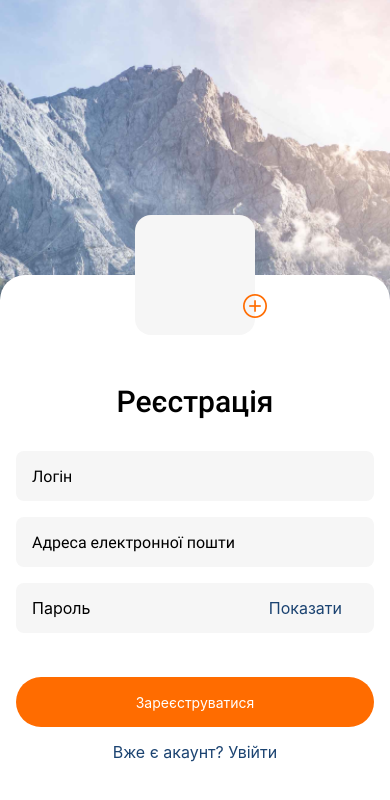
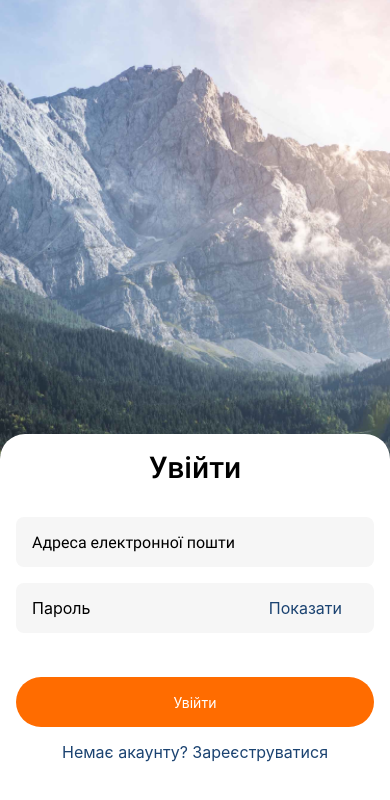
Before and after one commit to Dimitri-Y/AwesomeProject-React_native-, a React Native app: screen / in a window 390 px wide. Shown: the top 800 px of the page. Built offline with nearby package versions, Linux system fonts and the light colour scheme.

Commit message:
add logistic for RegisterScreen,LoginScreen

```diff
--- a/App.js
+++ b/App.js
@@ -10,8 +10,18 @@ import { useFonts } from 'expo-font';
 import RegistrationScreen from './src/screens/RegistrationScreen';
 import LoginScreen from './src/screens/LoginScreen';
 import PostScreen from './src/screens/PostScreen';
+import { useEffect, useState } from 'react';
+import AsyncStorage from '@react-native-async-storage/async-storage';
 
 export default function App() {
+  const [contacts, setContacts] = useState(
+    [] // () => {return JSON.parse(AsyncStorage.getItem('constacts')) ?? [];}
+  );
+
+  // useEffect(() => {
+  //   AsyncStorage.setItem('contacts', JSON.stringify(contacts));
+  // }, [contacts]);
+
   const [fontsLoaded] = useFonts({
     'Roboto-400': require('./assets/fonts/Roboto-Regular.ttf'),
     'Roboto-500': require('./assets/fonts/Roboto-Medium.ttf'),
@@ -20,11 +30,34 @@ export default function App() {
   if (!fontsLoaded) {
     return null;
   }
+
+  const onSubmitRegister = contactData => {
+    const { login, email, password } = contactData;
+    const isDuplicateLogin = contacts.some(
+      contact => contact.login.toLowerCase() === login.toLowerCase()
+    );
+    if (isDuplicateLogin) {
+      return window.alert(` This name,${login}, is already in contacts!`);
+    }
+    const isDuplicateEmail = contacts.some(
+      contact => contact.email.toLowerCase() === email.toLowerCase()
+    );
+    if (isDuplicateEmail) {
+      return window.alert(` This email,${email}, is already in contacts!`);
+    }
+    setContacts([...contacts, contactData]);
+    console.log(`Register:${login} ${email},${password}`);
+  };
+
+  const onSubmitLogin = contactData => {
+    const { email, password } = contactData;
+    console.log(`Login:${email},${password}`);
+  };
   return (
     <TouchableWithoutFeedback onPress={Keyboard.dismiss}>
       <View style={styles.container}>
-        <RegistrationScreen></RegistrationScreen>
-        {/* <LoginScreen></LoginScreen> */}
+        {/* <RegistrationScreen onSubmit={onSubmitRegister}></RegistrationScreen> */}
+        <LoginScreen onSubmit={onSubmitLogin}></LoginScreen>
         {/* <PostScreen></PostScreen> */}
         <StatusBar style="auto" />
       </View>
--- a/app.json
+++ b/app.json
@@ -11,16 +11,15 @@
       "resizeMode": "contain",
       "backgroundColor": "#ffffff"
     },
-    "assetBundlePatterns": [
-      "**/*"
-    ],
+    "assetBundlePatterns": ["**/*"],
     "ios": {
       "supportsTablet": true
     },
     "android": {
       "adaptiveIcon": {
         "foregroundImage": "./assets/adaptive-icon.png",
-        "backgroundColor": "#ffffff"
+        "backgroundColor": "#ffffff",
+        "softwareKeyboardLayoutMode": "pan"
       }
     },
     "web": {
--- a/package.json
+++ b/package.json
@@ -9,6 +9,7 @@
     "web": "expo start --web"
   },
   "dependencies": {
+    "@react-native-async-storage/async-storage": "^1.19.3",
     "expo": "~49.0.8",
     "expo-font": "~11.4.0",
     "expo-status-bar": "~1.6.0",
--- a/src/components/LoginForm.jsx
+++ b/src/components/LoginForm.jsx
@@ -10,10 +10,41 @@ const ArrayInput=[
   }
 ]
 
-const LoginForm = () => {
+const LoginForm = ({onSubmit}) => {
   const [isFocused1,SetIsFocused1]=useState(false);
   const [isFocused2,SetIsFocused2]=useState(false);
-  const [isFocused3,SetIsFocused3]=useState(false);
+  const [email, setEmail] = useState('');
+  const [password, setPassword] = useState('');
+  const [secureText,setSecureText]=useState(true);
+
+  const handleChange = evt => {
+  const { name, value } = evt.target;
+  switch (name) {
+      case 'email':
+          setEmail(value);
+          break;
+    case 'password':
+      setPassword(value);
+          break;
+      default:
+      break;
+  }
+};
+
+const handleSubmit = event => {
+  const contactData = {
+    email:email,
+    password: password,
+  };
+
+  onSubmit(contactData);
+  setPassword('');
+  setEmail('');
+};
+
+  const passShow=event=>{
+    setSecureText(!secureText?true:false);
+  }
 
   return (
     <View style={styles.login_form}>
@@ -43,7 +74,9 @@ const LoginForm = () => {
     onFocus={()=>{SetIsFocused1(true)}}
     onBlur={()=>{SetIsFocused1(false)}}
     style={isFocused1?[styles.input,styles.inputIsFocused]:[styles.input]}
-    />
+    value={email}
+    onChangeText={setEmail}
+          />
       <View style={styles.input_pass_BG}>
       <TextInput
           type="password"
@@ -51,16 +84,20 @@ const LoginForm = () => {
           pattern="(?=.*\d)(?=.*[a-z])(?=.*[A-Z]).{7}"
           title="Must contain at least one number and one uppercase and lowercase letter and at least 8 or more characters"
           placeholder="Пароль"
-          secureTextEntry={true}
+          secureTextEntry={secureText}
           autoCapitalize='none'
           onFocus={()=>{SetIsFocused2(true)}}
           onBlur={()=>{SetIsFocused2(false)}}
           style={isFocused2?[styles.inputMailPass,styles.inputIsFocused]:[styles.inputMailPass]}
+          value={password}
+          onChangeText={setPassword}
       >
       </TextInput>
       <TouchableOpacity
           style={styles.passShow}
           activeOpacity={0.5}
+          onPress={passShow}
+
         >
           <Text style={styles.passShowText}>Показати</Text>
         </TouchableOpacity>
@@ -68,6 +105,7 @@ const LoginForm = () => {
         <TouchableOpacity
           style={styles.loginButton}
           activeOpacity={0.5}
+          onPress={handleSubmit}
         >
           <Text style={styles.loginButtonText}>Увійти</Text>
         </TouchableOpacity>
--- a/src/components/RegistrationForm.jsx
+++ b/src/components/RegistrationForm.jsx
@@ -1,6 +1,8 @@
 import { Text, TextInput, View,ScrollView,TouchableOpacity,StyleSheet } from 'react-native';
-import  {nanoid}  from 'nanoid';
 import { useState,useReducer } from 'react';
+
+import { customAlphabet } from 'nanoid/non-secure';
+const nanoid = customAlphabet('abcdefghijklmnopqrstuvwxyz0123456789', 10);
 
 const ArrayInput=[
   {
@@ -14,12 +16,50 @@ const ArrayInput=[
   }
 ]
 
-const RegistrationForm = () => {
+
+const RegistrationForm = ({onSubmit}) => {
   const [isFocused1,SetIsFocused1]=useState(false);
   const [isFocused2,SetIsFocused2]=useState(false);
   const [isFocused3,SetIsFocused3]=useState(false);
   // const [state, dispatch] = useReducer(reducer, {isFocused1:false,isFocused2:false,isFocused3:false})
+ const [login, setLogin] = useState('');
+  const [email, setEmail] = useState('');
+  const [password, setPassword] = useState('');
+  const [secureText,setSecureText]=useState(true);
 
+  const handleChange = evt => {
+    const { name, value } = evt.target;
+  switch (name) {
+      case 'login':
+          setName(value);
+          break;
+      case 'email':
+          setEmail(value);
+          break;
+    case 'password':
+      setPassword(value);
+          break;
+      default:
+      break;
+  }
+};
+
+const handleSubmit = event => {
+  const contactData = {
+    email:email,
+    login: login,
+    password: password,
+    id: nanoid(),
+  };
+
+  onSubmit(contactData);
+  setLogin('');
+  setPassword('');
+  setEmail('');
+};
+ const passShow=event=>{
+  setSecureText(!secureText?true:false);
+ }
   return (
     <View style={styles.register_form}>
       <Text style={styles.h_text}>Реєстрація</Text>
@@ -50,6 +90,8 @@ const RegistrationForm = () => {
          onBlur={()=>{SetIsFocused1(false)}}
          style={isFocused1?[styles.input,styles.inputIsFocused]:[styles.input]}
         //  {backgroundColor:this.state.backgroundColor??'#F6F6F6'}
+          value={login}
+          onChangeText={setLogin}
       />
       <TextInput
         type="email"
@@ -60,6 +102,8 @@ const RegistrationForm = () => {
         onFocus={()=>{SetIsFocused2(true)}}
           onBlur={()=>{SetIsFocused2(false)}}
           style={isFocused2?[styles.input,styles.inputIsFocused]:[styles.input]}
+          value={email}
+          onChangeText={setEmail}
     />
       <View style={[styles.input_pass_BG]}>
       <TextInput
@@ -68,16 +112,19 @@ const RegistrationForm = () => {
           pattern="(?=.*\d)(?=.*[a-z])(?=.*[A-Z]).{7}"
           title="Must contain at least one number and one uppercase and lowercase letter and at least 8 or more characters"
           placeholder="Пароль"
-          secureTextEntry={true}
-          autoCapitalize='none'
+          secureTextEntry={secureText}
+          autoCapitalize="none"
           onFocus={()=>{SetIsFocused3(true)}}
           onBlur={()=>{SetIsFocused3(false)}}
           style={isFocused3?[styles.inputMailPass,styles.inputIsFocused]:[styles.inputMailPass]}
+          value={password}
+          onChangeText={setPassword}
       >
       </TextInput>
       <TouchableOpacity
           style={styles.passShow}
           activeOpacity={0.5}
+          onPress={passShow}
         >
           <Text style={styles.passShowText}>Показати</Text>
         </TouchableOpacity>
@@ -85,6 +132,7 @@ const RegistrationForm = () => {
         <TouchableOpacity
           style={styles.registerButton}
           activeOpacity={0.5}
+          onPress={handleSubmit}
         >
           <Text style={styles.registerButtonText}>Зареєструватися</Text>
         </TouchableOpacity>
--- a/src/screens/LoginScreen.jsx
+++ b/src/screens/LoginScreen.jsx
@@ -6,7 +6,7 @@ import { StyleSheet,
     Platform,
     View } from "react-native";
 
-const LoginScreen = ()=> {
+const LoginScreen = ({onSubmit})=> {
         return(
             <ImageBackground source={require("../../assets/images/PhotoBG.png")} resizeMethod="resize" style={styles.image}>
             <KeyboardAvoidingView
@@ -14,7 +14,7 @@ const LoginScreen = ()=> {
             style={styles.containerKeyB}
           >
             <View style={styles.container}>
-            <LoginForm></LoginForm>
+            <LoginForm onSubmit={onSubmit}></LoginForm>
             {/* <Button style={styles.button}
             title={"Зареєструватися"}>
             </Button> */}
--- a/src/screens/RegistrationScreen.jsx
+++ b/src/screens/RegistrationScreen.jsx
@@ -10,7 +10,7 @@ import { AntDesign } from '@expo/vector-icons';
 
 const buttonImg = require("../../assets/images/add.png");
 
-const RegistrationScreen=()=>{
+const RegistrationScreen=({onSubmit})=>{
         return(
             <ImageBackground source={require("../../assets/images/PhotoBG.png")} resizeMethod="resize" style={styles.image}>
             <KeyboardAvoidingView
@@ -27,7 +27,7 @@ const RegistrationScreen=()=>{
             ></ImageBackground> */}
           </TouchableOpacity>
         </View>
-            <RegistrationForm></RegistrationForm>
+            <RegistrationForm onSubmit={onSubmit}></RegistrationForm>
             {/* <Button style={styles.button}
             title={"Зареєструватися"}>
             </Button> */}
```
Also changed, not shown: 1 other file (tests, documents, lock files or other folders).
